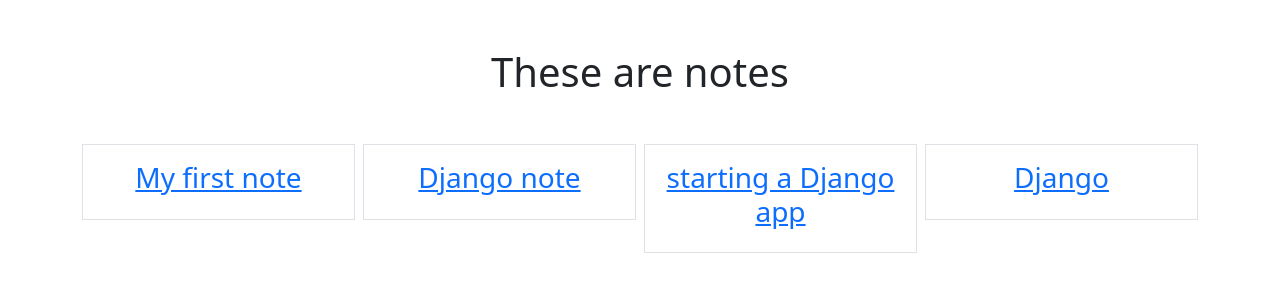
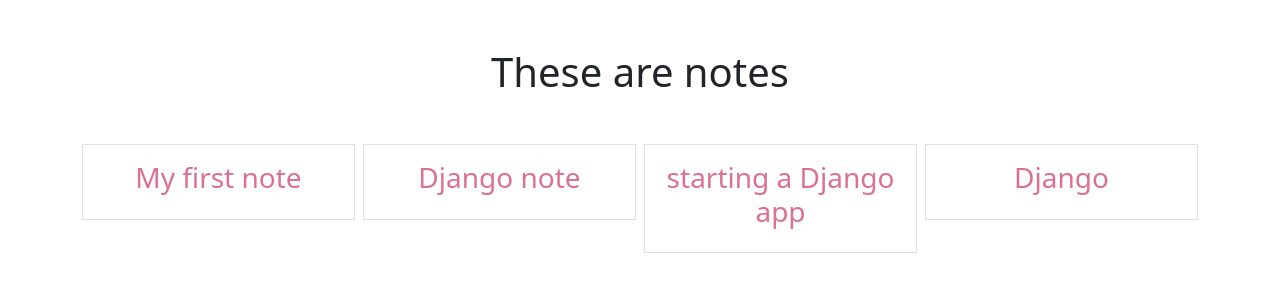
Before and after one commit to Karthikeya0612/QuickNotes, a Django app: page /notes/notes in a window 1280 px wide. Shown: the part 54-354 px from the top of the page. Run offline with Django 4.2, Linux system fonts and the light colour scheme; a user stored in the database is signed in; data comes from the database, SQL or seed files in the repository; both versions use the stored data as it was after the commit.

Commit message:
Modifying stylesheet

```diff
--- a/static/css/style.css
+++ b/static/css/style.css
@@ -1,3 +1,11 @@
 ul.errorlist {
     display: none;
 }
+div.p-3.border a{
+    text-decoration: none;
+    color: palevioletred;
+
+}
+div.p-3.border a:hover h3{
+    font-weight: 100;
+}
```
Also changed, not shown: db.sqlite3.
